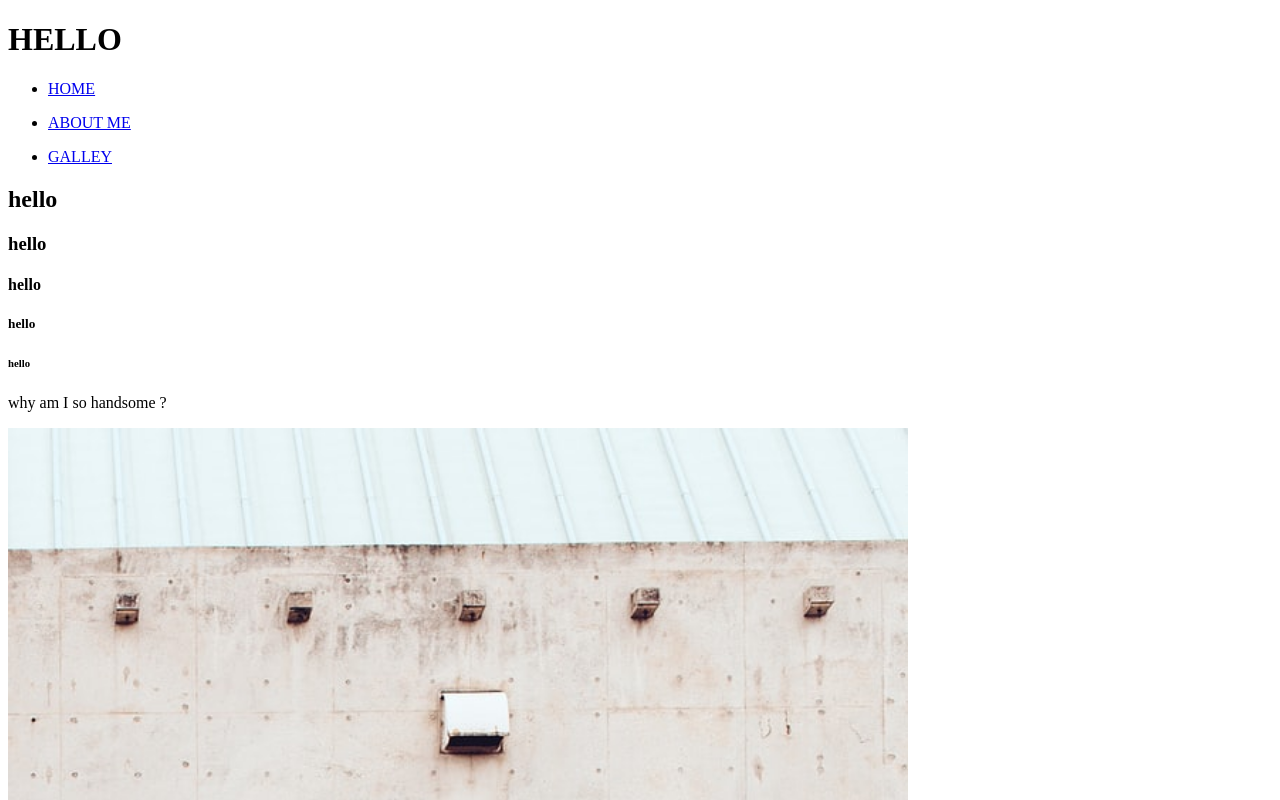
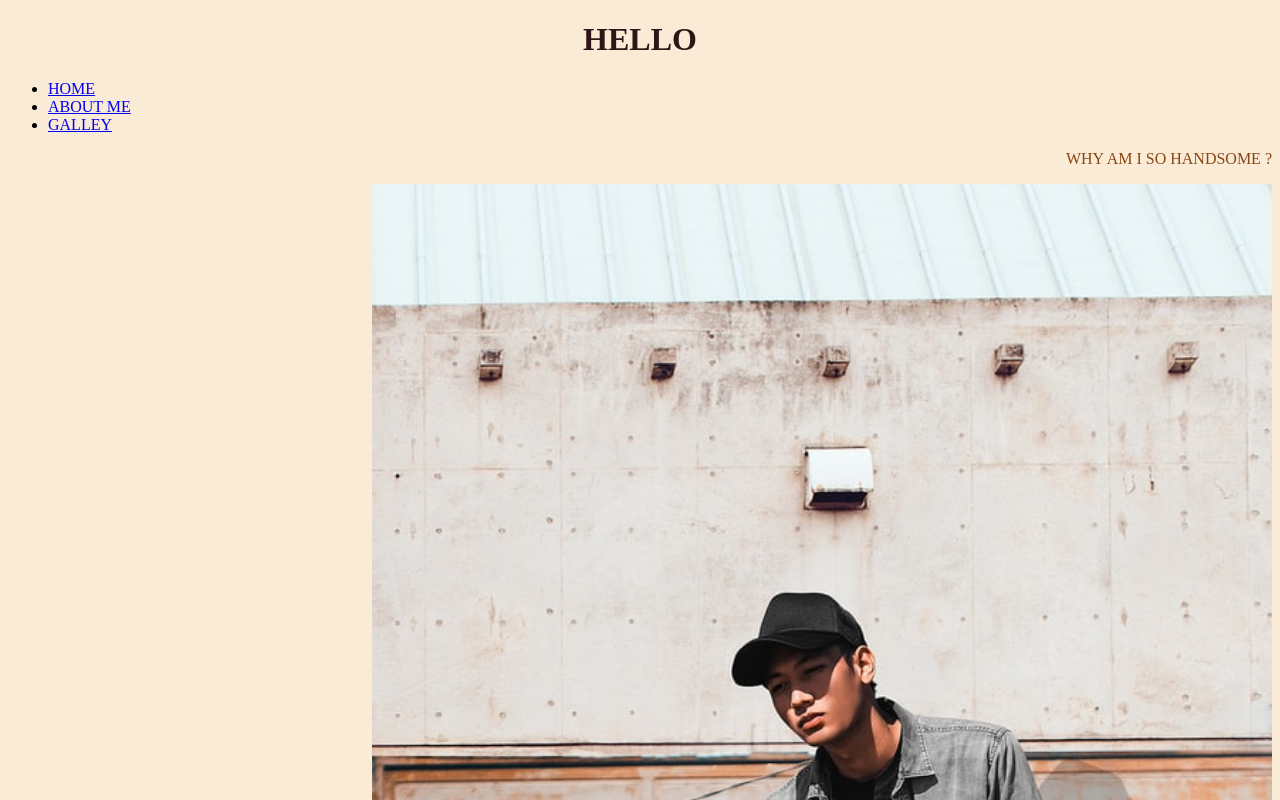
Before and after one commit to punsinwa/My-blog, a plain HTML site: page index.html in a window 1280 px wide. Shown: the top 800 px of the page. Drawn offline with Linux system fonts and the light colour scheme.

Commit message:
Add files via upload

```diff
--- a/index.html
+++ b/index.html
@@ -4,19 +4,18 @@
 <meta charset="utf-8">
 <title>My Blog</title>
 </head>
+<head>
+	<link rel="stylesheet" href="styles.css">
+</head>
 <body>
 <h1>HELLO</h1>
 <ul>
 <li><a href="index.html">HOME</a></li>
-<li><p><a href = "about.html">ABOUT ME</a></p></li>
-<li><p><a href="gallery.html">GALLEY</a></p></li>
+<li><a href = "about.html">ABOUT ME</a></li>
+<li><a href="gallery.html">GALLEY</a></li>
 </ul>
-<h2>hello</h2>
-<h3>hello</h3>
-<h4>hello</h4>
-<h5>hello</h5>
-<h6>hello</h6>
-<p>why am I so handsome ?</p>
+
+<p>WHY AM I SO HANDSOME ?</p>
 <p><img src= "images/photo-1551663349-47a74df30ec0.jpg" alt="handsome guy" width="900"/></p>
 
 </body>
--- /dev/null
+++ b/styles.css
@@ -0,0 +1,17 @@
+@charset "utf-8";
+/* CSS Document */
+body{
+	background-color:antiquewhite;
+}
+
+
+h1 {
+	color:#2E1616;
+	text-align: center;
+}
+
+
+p{
+	color:saddlebrown;
+	text-align: right
+}
```
Also changed, not shown: about.html (+3 -3 lines), gallery.html (+6 -1 lines).
